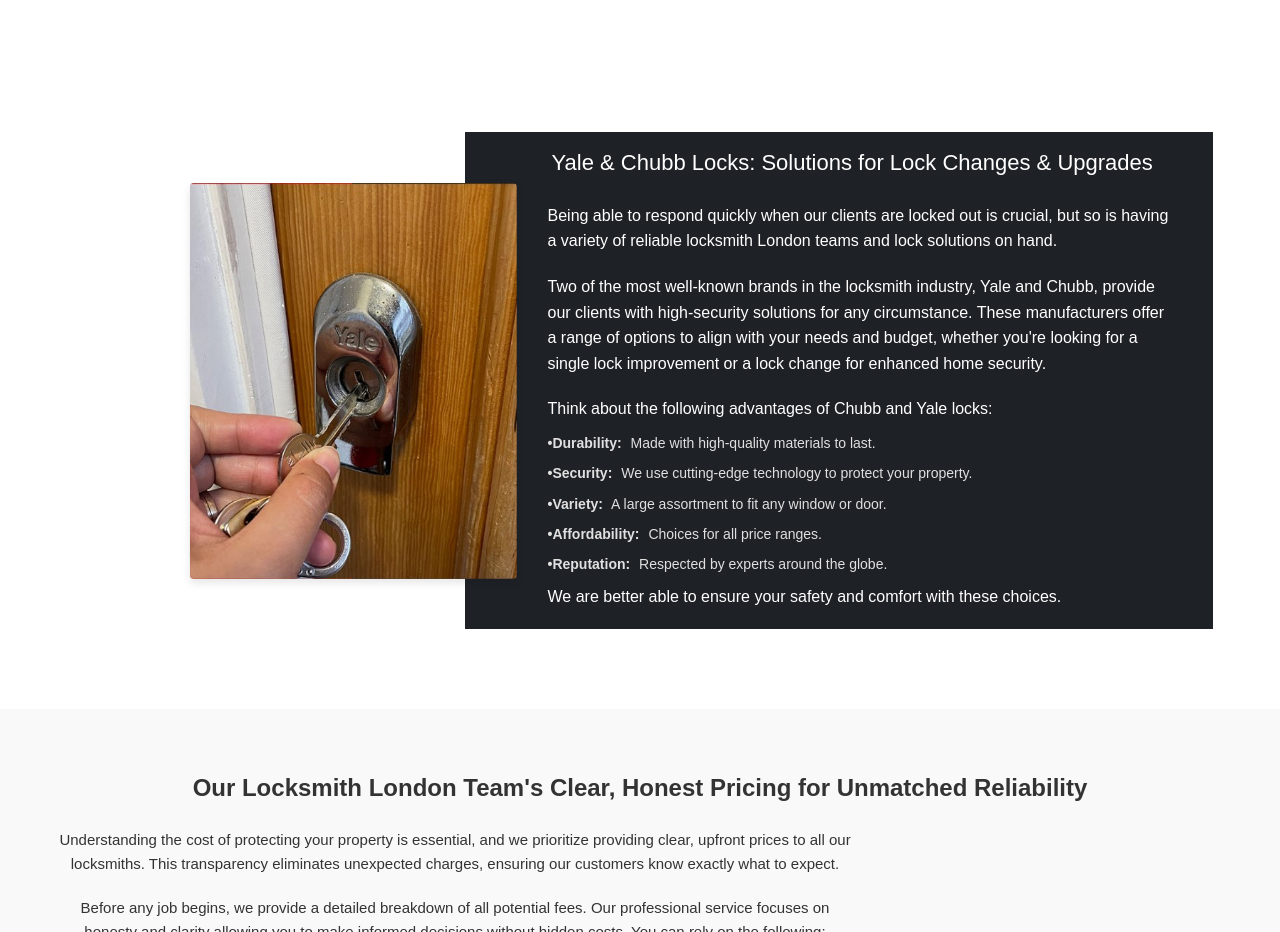
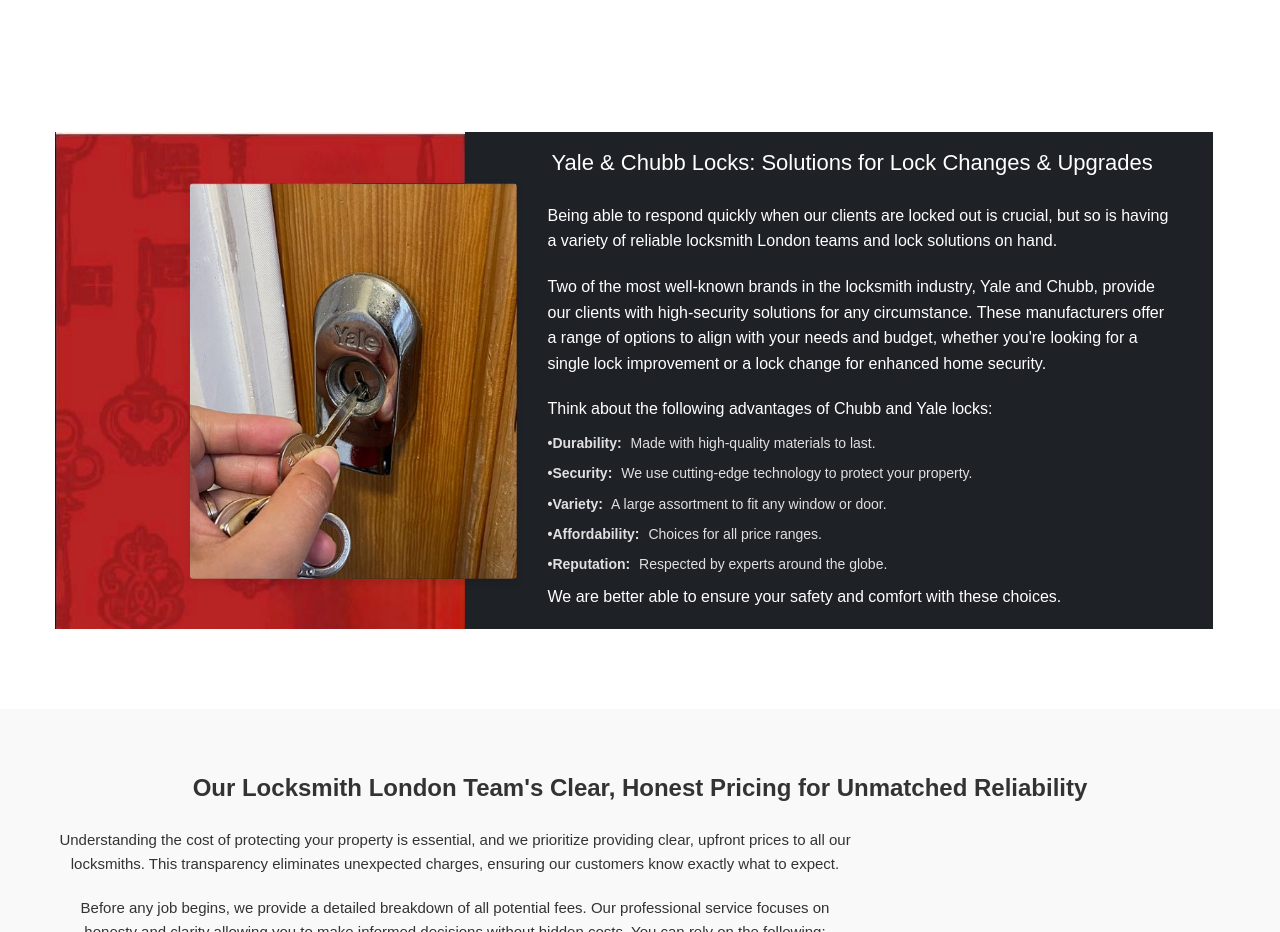
Before and after one commit to Devkhatri123/LockSmith, a plain HTML site: page index.html in a window 1280 px wide. Shown: the part 4200-5132 px from the top of the page. Drawn offline with nearby package versions, Linux system fonts and the light colour scheme; the site is published under a folder, as on GitHub Pages, so addresses that start at the root find nothing.

Commit message:
Update styles.css

```diff
--- a/styles.css
+++ b/styles.css
@@ -567,7 +567,7 @@
       left: 0;
       width: 100%;
       height: 100%;
-      background-image: url(/img/pic7\(2\).jpg);
+      background-image: url(./img/pic7\(2\).jpg);
       background-size: cover;
       /* opacity: 0.9; */
       /* height: 503px; */
```
